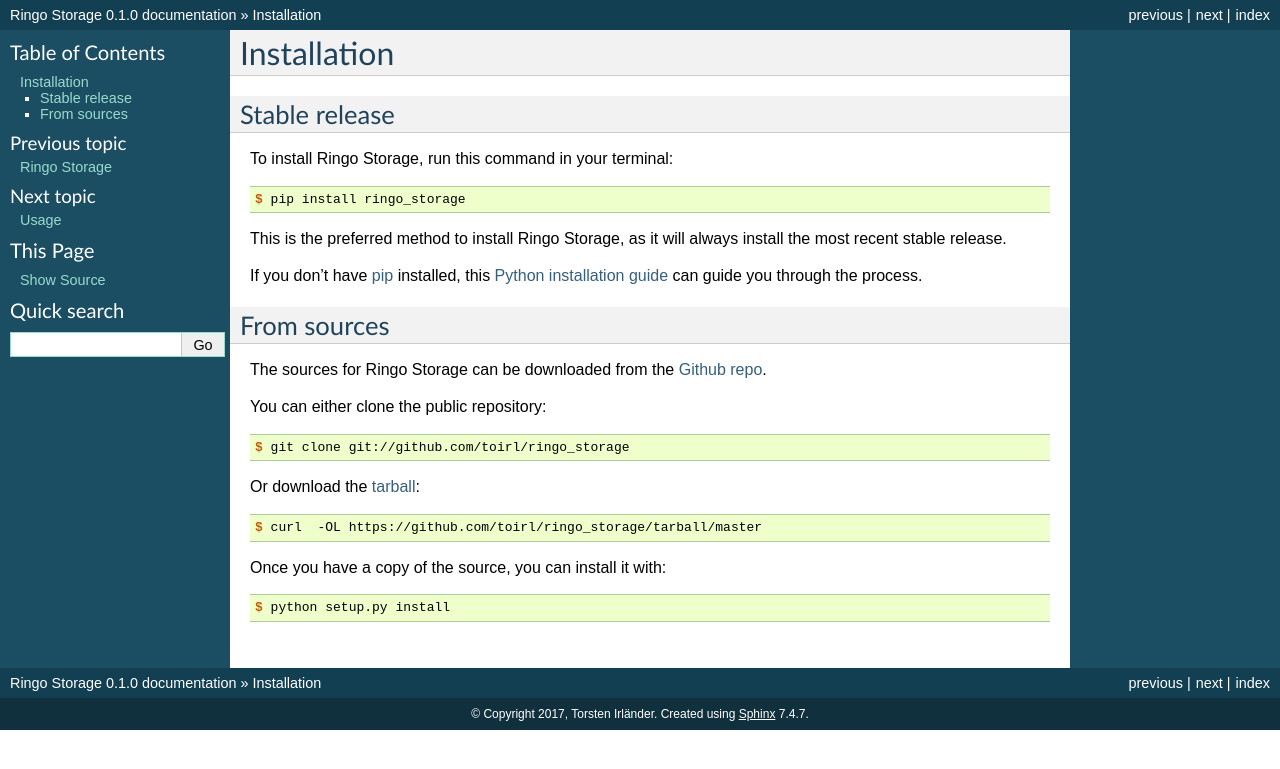
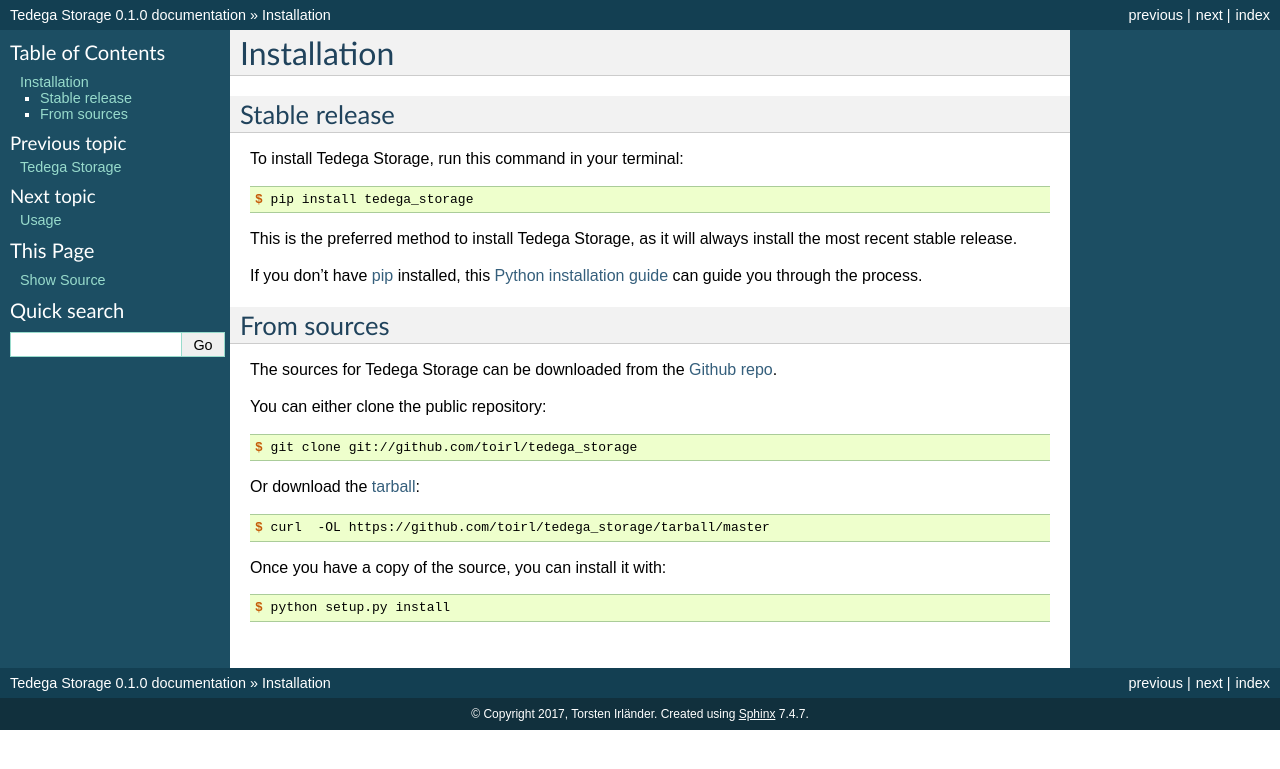
Before and after one commit to ringo-framework/ringo_storage, a Sphinx documentation site: the page built from docs/installation.rst, in a window 1280 px wide. Shown: the top 769 px of the page. Built offline with Sphinx 7.4.7, drawn with Linux system fonts in a browser that asks for light colours; pages that are not in the unit, such as notebooks, are missing from menus; the version number is read from the project's files by our own code.

Commit message:
Renamed all occurrences of ringo with tedega

```diff
--- a/docs/conf.py
+++ b/docs/conf.py
@@ -1,7 +1,7 @@
 #!/usr/bin/env python
 # -*- coding: utf-8 -*-
 #
-# ringo_storage documentation build configuration file, created by
+# tedega_storage documentation build configuration file, created by
 # sphinx-quickstart on Tue Jul  9 22:26:36 2013.
 #
 # This file is execfile()d with the current directory set to its
@@ -31,7 +31,7 @@ project_root = os.path.dirname(cwd)
 # version is used.
 sys.path.insert(0, project_root)
 
-import ringo_storage
+import tedega_storage
 
 # -- General configuration ---------------------------------------------
 
@@ -55,7 +55,7 @@ source_suffix = '.rst'
 master_doc = 'index'
 
 # General information about the project.
-project = u'Ringo Storage'
+project = u'Tedega Storage'
 copyright = u"2017, Torsten Irländer"
 
 # The version info for the project you're documenting, acts as replacement
@@ -63,9 +63,9 @@ copyright = u"2017, Torsten Irländer"
 # the built documents.
 #
 # The short X.Y version.
-version = ringo_storage.__version__
+version = tedega_storage.__version__
 # The full version, including alpha/beta/rc tags.
-release = ringo_storage.__version__
+release = tedega_storage.__version__
 
 # The language for content autogenerated by Sphinx. Refer to documentation
 # for a list of supported languages.
@@ -188,7 +188,7 @@ html_static_path = ['_static']
 #html_file_suffix = None
 
 # Output file base name for HTML help builder.
-htmlhelp_basename = 'ringo_storagedoc'
+htmlhelp_basename = 'tedega_storagedoc'
 
 
 # -- Options for LaTeX output ------------------------------------------
@@ -208,8 +208,8 @@ latex_elements = {
 # (source start file, target name, title, author, documentclass
 # [howto/manual]).
 latex_documents = [
-    ('index', 'ringo_storage.tex',
-     u'Ringo Storage Documentation',
+    ('index', 'tedega_storage.tex',
+     u'Tedega Storage Documentation',
      u'Torsten Irländer', 'manual'),
 ]
 
@@ -239,8 +239,8 @@ latex_documents = [
 # One entry per manual page. List of tuples
 # (source start file, name, description, authors, manual section).
 man_pages = [
-    ('index', 'ringo_storage',
-     u'Ringo Storage Documentation',
+    ('index', 'tedega_storage',
+     u'Tedega Storage Documentation',
      [u'Torsten Irländer'], 1)
 ]
 
@@ -254,10 +254,10 @@ man_pages = [
 # (source start file, target name, title, author,
 #  dir menu entry, description, category)
 texinfo_documents = [
-    ('index', 'ringo_storage',
-     u'Ringo Storage Documentation',
+    ('index', 'tedega_storage',
+     u'Tedega Storage Documentation',
      u'Torsten Irländer',
-     'ringo_storage',
+     'tedega_storage',
      'One line description of project.',
      'Miscellaneous'),
 ]
--- a/docs/index.rst
+++ b/docs/index.rst
@@ -1,4 +1,4 @@
-Welcome to Ringo Storage's documentation!
+Welcome to Tedega Storage's documentation!
 ======================================
 
 Contents:
--- a/docs/installation.rst
+++ b/docs/installation.rst
@@ -8,13 +8,13 @@ Installation
 Stable release
 --------------
 
-To install Ringo Storage, run this command in your terminal:
+To install Tedega Storage, run this command in your terminal:
 
 .. code-block:: console
 
-    $ pip install ringo_storage
+    $ pip install tedega_storage
 
-This is the preferred method to install Ringo Storage, as it will always install the most recent stable release.
+This is the preferred method to install Tedega Storage, as it will always install the most recent stable release.
 
 If you don't have `pip`_ installed, this `Python installation guide`_ can guide
 you through the process.
@@ -26,19 +26,19 @@ you through the process.
 From sources
 ------------
 
-The sources for Ringo Storage can be downloaded from the `Github repo`_.
+The sources for Tedega Storage can be downloaded from the `Github repo`_.
 
 You can either clone the public repository:
 
 .. code-block:: console
 
-    $ git clone git://github.com/toirl/ringo_storage
+    $ git clone git://github.com/toirl/tedega_storage
 
 Or download the `tarball`_:
 
 .. code-block:: console
 
-    $ curl  -OL https://github.com/toirl/ringo_storage/tarball/master
+    $ curl  -OL https://github.com/toirl/tedega_storage/tarball/master
 
 Once you have a copy of the source, you can install it with:
 
@@ -47,5 +47,5 @@ Once you have a copy of the source, you can install it with:
     $ python setup.py install
 
 
-.. _Github repo: https://github.com/toirl/ringo_storage
-.. _tarball: https://github.com/toirl/ringo_storage/tarball/master
+.. _Github repo: https://github.com/toirl/tedega_storage
+.. _tarball: https://github.com/toirl/tedega_storage/tarball/master
--- a/docs/usage.rst
+++ b/docs/usage.rst
@@ -2,6 +2,6 @@
 Usage
 =====
 
-To use Ringo Storage in a project::
+To use Tedega Storage in a project::
 
-    import ringo_storage
+    import tedega_storage
--- a/setup.cfg
+++ b/setup.cfg
@@ -7,7 +7,7 @@ tag = True
 search = version='{current_version}'
 replace = version='{new_version}'
 
-[bumpversion:file:ringo_storage/__init__.py]
+[bumpversion:file:tedega_storage/__init__.py]
 search = __version__ = '{current_version}'
 replace = __version__ = '{new_version}'
 
--- a/travis_pypi_setup.py
+++ b/travis_pypi_setup.py
@@ -21,7 +21,7 @@ except:
     from urllib.request import urlopen
 
 
-GITHUB_REPO = 'toirl/ringo_storage'
+GITHUB_REPO = 'toirl/tedega_storage'
 TRAVIS_CONFIG_FILE = os.path.join(
     os.path.dirname(os.path.abspath(__file__)), '.travis.yml')
 
```
Also changed, not shown: CONTRIBUTING.rst (+12 -12 lines), README.rst (+11 -11 lines), setup.py (+7 -7 lines), .github/ISSUE_TEMPLATE.md, .travis.yml, 5 other files.
